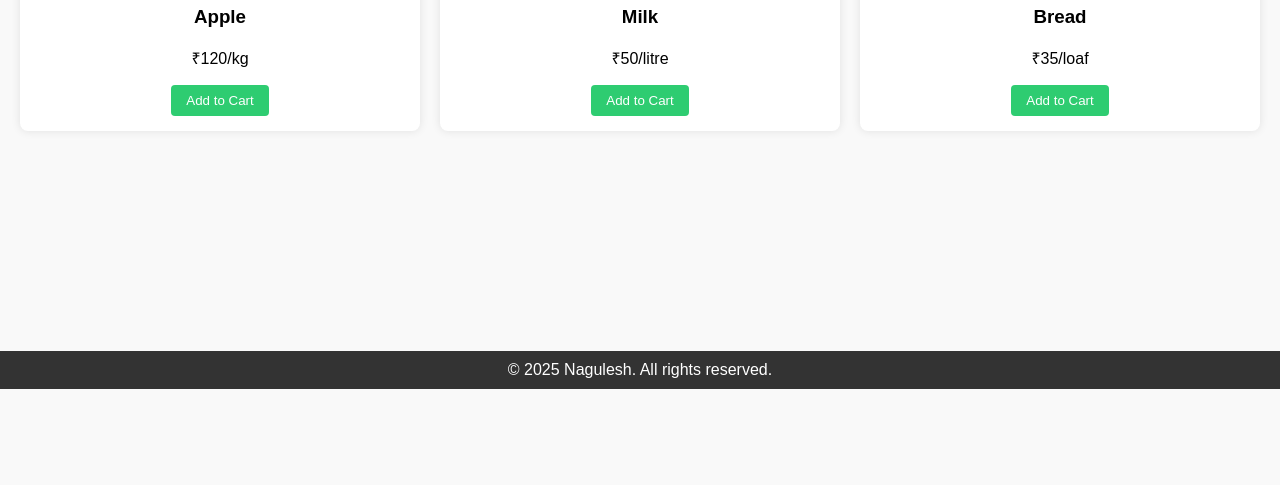
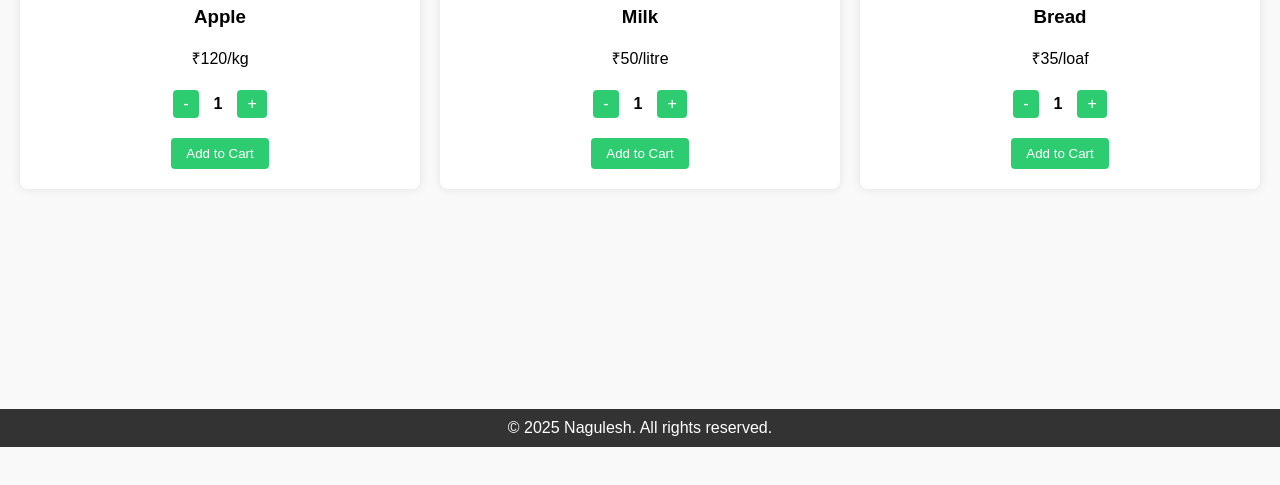
Before and after one commit to NaguleshN/Devops-sem, a plain HTML site: page index.html in a window 1280 px wide. Shown: the part 253-738 px from the top of the page. Drawn offline with Linux system fonts and the light colour scheme.

Commit message:
Fucntionality added

```diff
--- a/index.html
+++ b/index.html
@@ -59,6 +59,24 @@
       padding: 8px 15px;
       border-radius: 4px;
       cursor: pointer;
+      margin: 5px;
+    }
+
+    .quantity-control {
+      display: flex;
+      justify-content: center;
+      align-items: center;
+      margin-bottom: 10px;
+    }
+
+    .quantity-control button {
+      padding: 5px 10px;
+      font-size: 16px;
+    }
+
+    .quantity {
+      margin: 0 10px;
+      font-weight: bold;
     }
 
     footer {
@@ -85,26 +103,43 @@
   <div class="container">
     <h2>Featured Products</h2>
     <div class="product-grid">
+
       <div class="product-card">
         <img src="#" alt="Apple" />
         <h3>Apple</h3>
         <p>₹120/kg</p>
-        <button onclick="Alert('Apple added to your cart')">Add to Cart</button>
+        <div class="quantity-control">
+          <button onclick="changeQuantity(this, -1)">-</button>
+          <span class="quantity">1</span>
+          <button onclick="changeQuantity(this, 1)">+</button>
+        </div>
+        <button onclick="addToCart(this, 'Apple')">Add to Cart</button>
       </div>
 
       <div class="product-card">
         <img src="#" alt="Milk" />
         <h3>Milk</h3>
         <p>₹50/litre</p>
-        <button>Add to Cart</button>
+        <div class="quantity-control">
+          <button onclick="changeQuantity(this, -1)">-</button>
+          <span class="quantity">1</span>
+          <button onclick="changeQuantity(this, 1)">+</button>
+        </div>
+        <button onclick="addToCart(this, 'Milk')">Add to Cart</button>
       </div>
 
       <div class="product-card">
         <img src="#" alt="Bread" />
         <h3>Bread</h3>
         <p>₹35/loaf</p>
-        <button>Add to Cart</button>
+        <div class="quantity-control">
+          <button onclick="changeQuantity(this, -1)">-</button>
+          <span class="quantity">1</span>
+          <button onclick="changeQuantity(this, 1)">+</button>
+        </div>
+        <button onclick="addToCart(this, 'Bread')">Add to Cart</button>
       </div>
+
     </div>
   </div>
 
@@ -112,5 +147,19 @@
     &copy; 2025 Nagulesh. All rights reserved.
   </footer>
 
+  <script>
+    function changeQuantity(btn, change) {
+      const quantitySpan = btn.parentElement.querySelector('.quantity');
+      let currentQty = parseInt(quantitySpan.textContent);
+      currentQty += change;
+      if (currentQty < 1) currentQty = 1;
+      quantitySpan.textContent = currentQty;
+    }
+
+    function addToCart(btn, productName) {
+      const quantity = btn.parentElement.querySelector('.quantity').textContent;
+      alert(`${productName} (${quantity}) added to your cart`);
+    }
+  </script>
 </body>
 </html>
```
